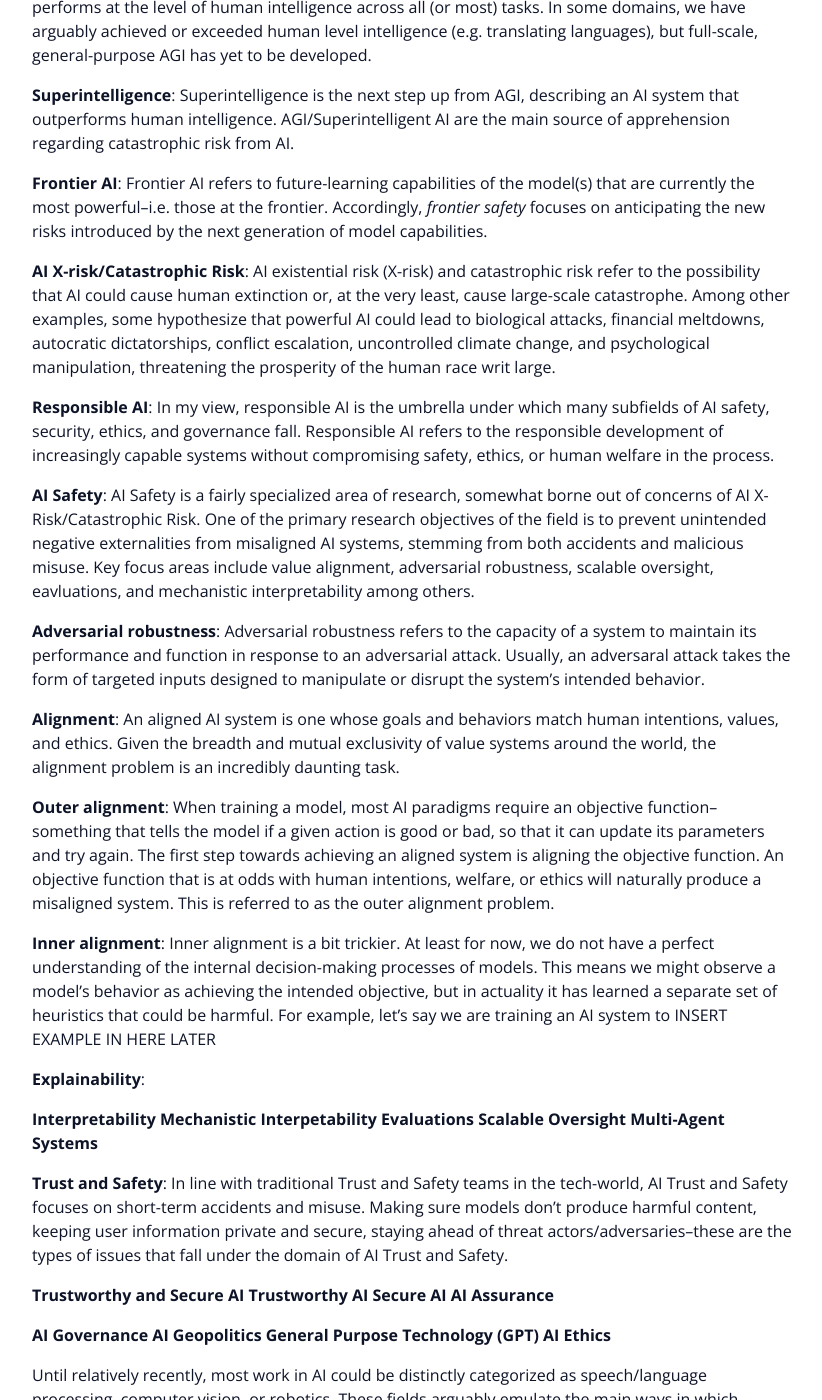
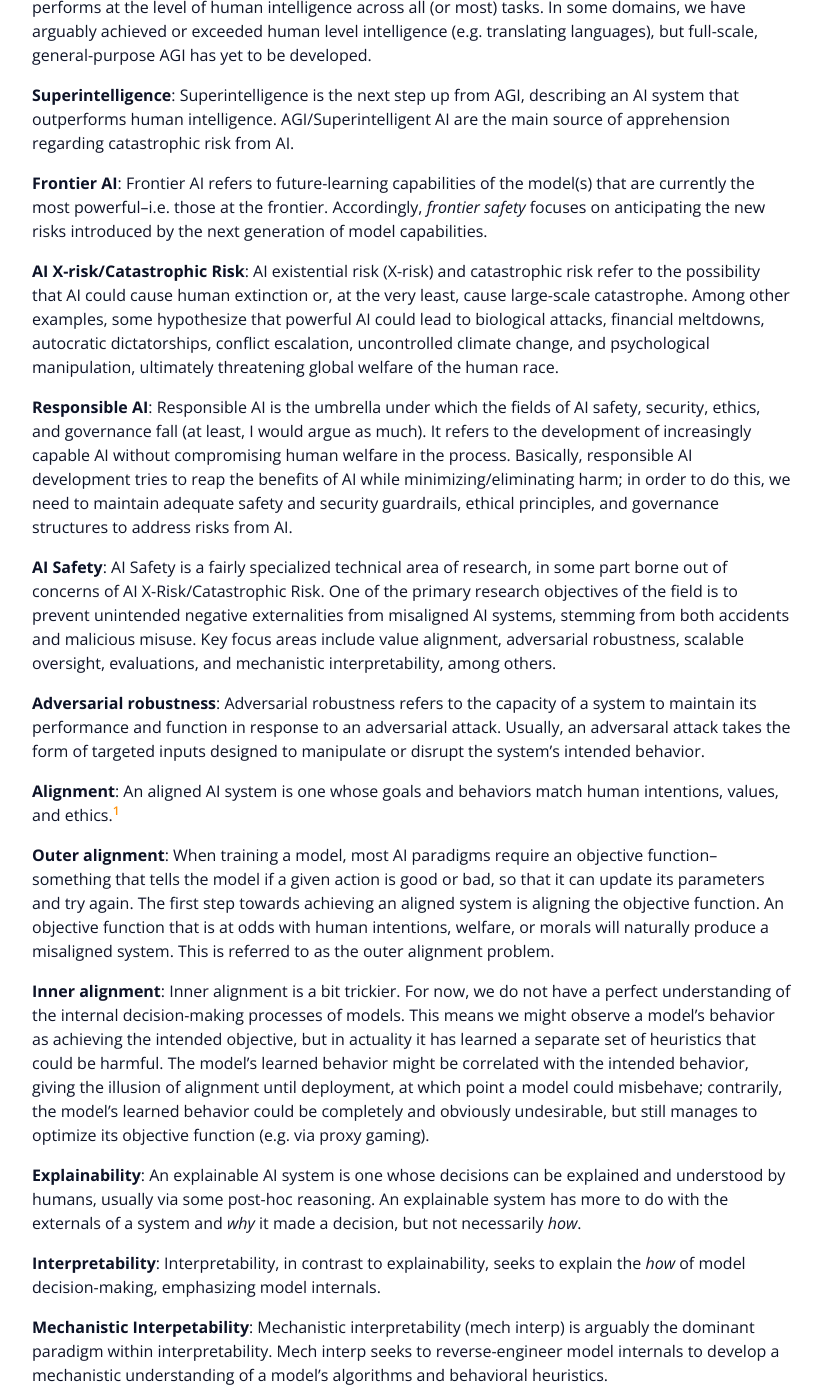
Before and after one commit to nickphayes/nickphayes.github.io, a Jekyll site: the page built from _posts/2024-12-17-definitions.md, in a window 1280 px wide and 1400 px high, scrolled down 1017 px. Shown: the whole window, without its empty margins (228-1050 px from the left). Built offline with Jekyll 4.4.1, drawn with Linux system fonts in a browser that asks for light colours; some of the changed text lies outside the part shown.

Commit message:
drafting

```diff
--- a/_posts/2024-12-17-definitions.md
+++ b/_posts/2024-12-17-definitions.md
@@ -12,7 +12,7 @@
 ### Introduction
 This post surveys the field of Responsible AI, clarifying terminology and providing context and motivations for subfields.
 It is not a typology, nor a source of exacting definitions; rather, it is an overview of the key concepts and research agendas
-popular at the time of writing
+popular at the time of writing.
 
 [last update: 12/2024].
 
@@ -20,7 +20,7 @@
 
 **AI**: In general, AI refers to the ability of a machine to perform a task typically reserved for humans. Its modern usage usually refers more explicitly to machine learning and/or reinforcement learning, with an emphasis on the capacity to learn and solve complex problems.
 
-**Foundational Models**: Foundational models are large, multimodal, general-purpose models trained on massive datasets. Some pieces of legislation use a compute threshold to categorize models as "foundational," but this compute-based delineation lacks consensus. Because of their scale, only a handful of companies are in the business of developing foundational models.
+**Foundational Models**: Foundational models are large, multimodal, general-purpose models trained on massive datasets. Some pieces of legislation use a compute threshold to categorize models as "foundational," but this compute-based delineation lacks consensus. Due to their scale, only a handful of companies are in the business of developing foundational models.
 
 **AGI**: Artifical general intelligence (AGI) a bit of a nebulous term. It describes an AI system that performs at the level of human intelligence across all (or most) tasks. In some domains, we have arguably achieved or exceeded human level intelligence (e.g. translating languages), but full-scale, general-purpose AGI has yet to be developed.
 
@@ -28,41 +28,54 @@
 
 **Frontier AI**: Frontier AI refers to future-learning capabilities of the model(s) that are currently the most powerful--i.e. those at the frontier. Accordingly, *frontier safety* focuses on anticipating the new risks introduced by the next generation of model capabilities.
 
-**AI X-risk/Catastrophic Risk**: AI existential risk (X-risk) and catastrophic risk refer to the possibility that AI could cause human extinction or, at the very least, cause large-scale catastrophe. Among other examples, some hypothesize that powerful AI could lead to biological attacks, financial meltdowns, autocratic dictatorships, conflict escalation, uncontrolled climate change, and psychological manipulation, threatening the prosperity of the human race writ large.
+**AI X-risk/Catastrophic Risk**: AI existential risk (X-risk) and catastrophic risk refer to the possibility that AI could cause human extinction or, at the very least, cause large-scale catastrophe. Among other examples, some hypothesize that powerful AI could lead to biological attacks, financial meltdowns, autocratic dictatorships, conflict escalation, uncontrolled climate change, and psychological manipulation, ultimately threatening global welfare of the human race.
 
-**Responsible AI**: In my view, responsible AI is the umbrella under which many subfields of AI safety, security, ethics, and governance fall. Responsible AI refers to the responsible development of increasingly capable systems without compromising safety, ethics, or human welfare in the process.
+**Responsible AI**: Responsible AI is the umbrella under which the fields of AI safety, security, ethics, and governance fall (at least, I would argue as much). It refers to the development of increasingly capable AI without compromising human welfare in the process. Basically, responsible AI development tries to reap the benefits of AI while minimizing/eliminating harm; in order to do this, we need to maintain adequate safety and security guardrails, ethical principles, and governance structures to address risks from AI.
 
-**AI Safety**: AI Safety is a fairly specialized area of research, somewhat borne out of concerns of AI X-Risk/Catastrophic Risk. One of the primary research objectives of the field is to prevent unintended negative externalities from misaligned AI systems, stemming from both accidents and malicious misuse. Key focus areas include value alignment, adversarial robustness, scalable oversight, eavluations, and mechanistic interpretability among others.
+**AI Safety**: AI Safety is a fairly specialized technical area of research, in some part borne out of concerns of AI X-Risk/Catastrophic Risk. One of the primary research objectives of the field is to prevent unintended negative externalities from misaligned AI systems, stemming from both accidents and malicious misuse. Key focus areas include value alignment, adversarial robustness, scalable oversight, evaluations, and mechanistic interpretability, among others.
 
 **Adversarial robustness**: Adversarial robustness refers to the capacity of a system to maintain its performance and function in response to an adversarial attack. Usually, an adversaral attack takes the form of targeted inputs designed to manipulate or disrupt the system's intended behavior.
 
-**Alignment**: An aligned AI system is one whose goals and behaviors match human intentions, values, and ethics. Given the breadth and mutual exclusivity of value systems around the world, the alignment problem is an incredibly daunting task.
+**Alignment**: An aligned AI system is one whose goals and behaviors match human intentions, values, and ethics.[^c]
 
-**Outer alignment**: When training a model, most AI paradigms require an objective function--something that tells the model if a given action is good or bad, so that it can update its parameters and try again. The first step towards achieving an aligned system is aligning the objective function. An objective function that is at odds with human intentions, welfare, or ethics will naturally produce a misaligned system. This is referred to as the outer alignment problem.
+**Outer alignment**: When training a model, most AI paradigms require an objective function--something that tells the model if a given action is good or bad, so that it can update its parameters and try again. The first step towards achieving an aligned system is aligning the objective function. An objective function that is at odds with human intentions, welfare, or morals will naturally produce a misaligned system. This is referred to as the outer alignment problem.
 
-**Inner alignment**: Inner alignment is a bit trickier. At least for now, we do not have a perfect understanding of the internal decision-making processes of models. This means we might observe a model's behavior as achieving the intended objective, but in actuality it has learned a separate set of heuristics that could be harmful. For example, let's say we are training an AI system to INSERT EXAMPLE IN HERE LATER
+**Inner alignment**: Inner alignment is a bit trickier. For now, we do not have a perfect understanding of the internal decision-making processes of models. This means we might observe a model's behavior as achieving the intended objective, but in actuality it has learned a separate set of heuristics that could be harmful. The model's learned behavior might be correlated with the intended behavior, giving the illusion of alignment until deployment, at which point a model could misbehave; contrarily, the model's learned behavior could be completely and obviously undesirable, but still manages to optimize its objective function (e.g. via proxy gaming).
 
-**Explainability**:
+**Explainability**: An explainable AI system is one whose decisions can be explained and understood by humans, usually via some post-hoc reasoning. An explainable system
+has more to do with the externals of a system and *why* it made a decision, but not necessarily *how*.
 
-**Interpretability**
-**Mechanistic Interpetability**
-**Evaluations**
-**Scalable Oversight**
-**Multi-Agent Systems**
+**Interpretability**: Interpretability, in contrast to explainability, seeks to explain the *how* of model decision-making, emphasizing model internals.
 
-**Trust and Safety**: In line with traditional Trust and Safety teams in the tech-world, AI Trust and Safety focuses on short-term accidents and misuse. Making sure models don't produce harmful content, keeping user information private and secure, staying ahead of threat actors/adversaries--these are the types of issues that fall under the domain of AI Trust and Safety.
+**Mechanistic Interpetability**: Mechanistic interpretability (mech interp) is
+arguably the dominant paradigm within interpretability. Mech interp seeks to reverse-engineer model internals to develop a mechanistic understanding of a model's algorithms and behavioral heuristics.
 
-**Trustworthy and Secure AI**
-**Trustworthy AI**
-**Secure AI**
-**AI Assurance**
+**Evaluations**: In general, evaluations are systematic approachs to measuring the capabilities, safety, and reliability of AI systems. Researchers focused on evaluations develop benchmarks, stress-tests, alignment-tests, and performance metrics for frontier models. Those focused on safety and capability evaluations try to develop metrics that can serve as early-warning systems for potentially harmful models.
 
-**AI Governance**
-**AI Geopolitics**
-**General Purpose Technology (GPT)**
-**AI Ethics**
+**Scalable Oversight**: Scalable oversight refers to the tricky problem of supervising and controlling AI systems that become increasingly powerful, complex, and intelligent. Direct human supervision is both impractical and potentially impossible for sufficiently intelligent models; scalable oversight thus seeks to develop strategies for managing systems that may become far more intelligent than any human.
+
+**Multi-Agent Systems**: These are systems wherein multiple AI agents interact with one another. Multi-agent researchers tend to focus on emergent behaviors, coordination strategies, and competitive dynamics, drawing on inspiration from game theory, evolutionary biology, autonomous systems, and economics.
+
+**Trustworthy and Secure AI**: This umbrella term encompasses both efforts to make AI systems reliable and resilient. Among other principles, Trustworthy and Secure AI practitioners pursue accuracy, reliability, safety, robustness, security, and privacy in deployed systems.
+
+**Trustworthy AI**: We can invoke common conceptions of "trust" to inspire a definition for what constitutes trustworthy AI. Typically, to trust a person, you might want to know they are providing you with correct information; they will not cause you harm; they do not hold bias/prejudice against you; they will not disclose your sensitive information; they are held accountable for their actions; etc. The same goes for AI systems--we want models to be accurate, harmless, unbiased, secure, and accountable.
+
+**Secure AI**: AI that is protected from adversarial attacks, unauthorized access, and/or malicious misuse. Secure AI usually refers to cybersecurity, model integrity, and resilience to threat actors.
+
+**AI Assurance**: Thus far, we have implicitly outlined a wish-list for the kinds of characteristics we want intelligent systems to have. AI Assurance refers to the processes and frameworks used to actually verify that a given system has these characteristics--that it is safe, ethical, and compliant with its regulatory environment. Assurance is closely tied to auditing, risk assessment, and evaluations.
+
+**AI Governance**: AI Governance simply refers to the processes that determine the development, deployment, and oversight of AI. It is NOT a term used to refer exclusively to governments or to regulations, but rather encompasses the full suite of norms, policies, organizations, and regulations used to control how decisions are made and implemented.
+
+**AI Geopolitics**: The study of how AI influences the geopolitical world order, power dynamics, international relations, and national security. AI Geopolitics researchers tend to focus on levers for influencing global technological competition, as well as the implications of AI on economic, military, and governmental affairs.
+
+**General Purpose Technology (GPT)**: The classic examples of GPTs[^b] are electricity and the Internet. Both of these technologies dramatically transformed society given their multifaceted and widespread usage. Historians and political scientists with expertise in technological innovations throughout history tend to categorize AI as a GPT, possibly with never-before-seen potential to transform society. The nature of AI as a GPT is precisely why it is of concern to many.
+
+**AI Ethics**: The study of moral principles and social considerations related to AI, usually as they relate to bias, fairness, accountability, privacy, societal harm, and human value alignment.
 
 [^a]: As a fun sidenote, a few researchers have even explored taste/smell as potential sources of inspiration for AI development.
 
+[^b]: This is truly an unfortunate acronym, but one that is popularly used. It is not the same as the GPT in ChatGPT, which stands for "generative pre-trained transformer."
+
+[^c]: This is an intentionally brief definition. Any expansion would likely become subjective or deviate from standard conceptions of what is meant by "alignment."
 
 Until relatively recently, most work in AI could be distinctly categorized as speech/language processing, computer vision, or robotics. These fields arguably emulate the main ways in which humans interact with the world--through sight (computer vision), sound (speech/language processing), and physical touch (robotics)[^a]. Crucially, early models in these fields were quite small and specialized in comparison to today's models.
```
